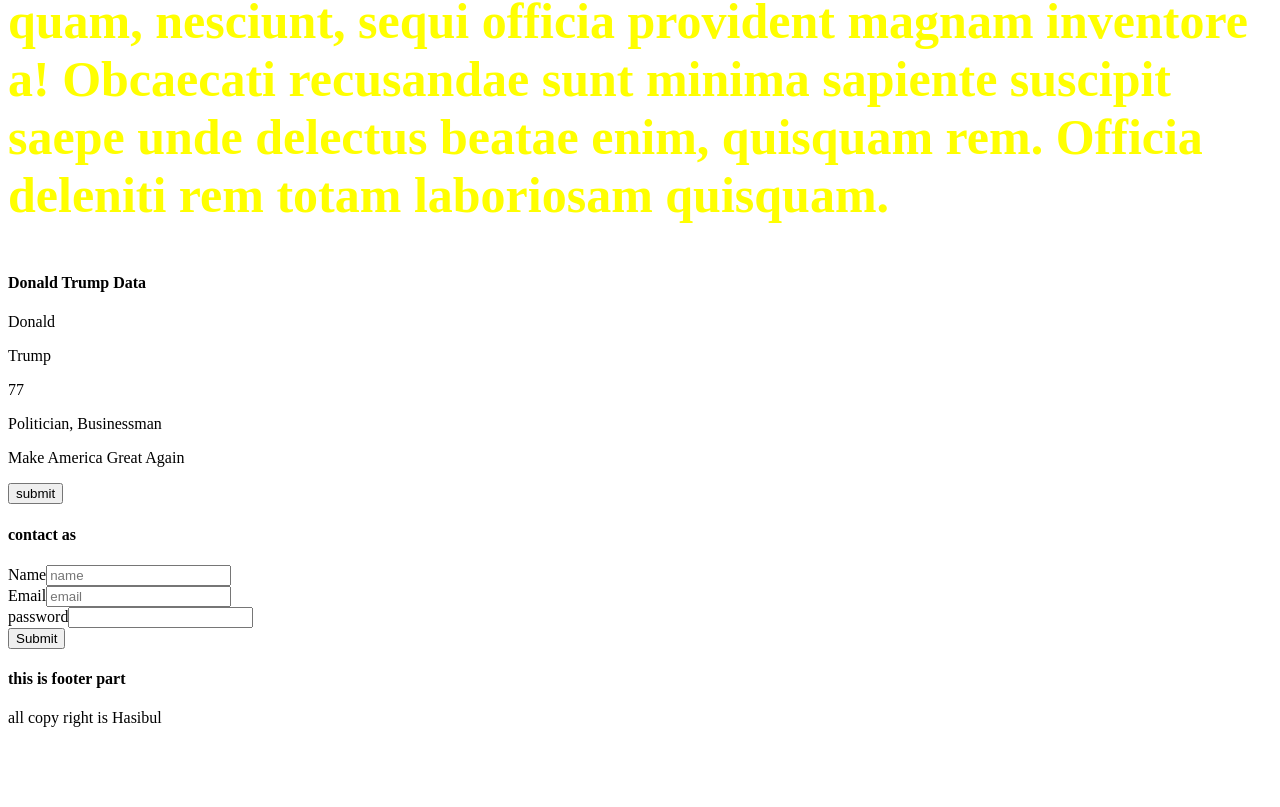
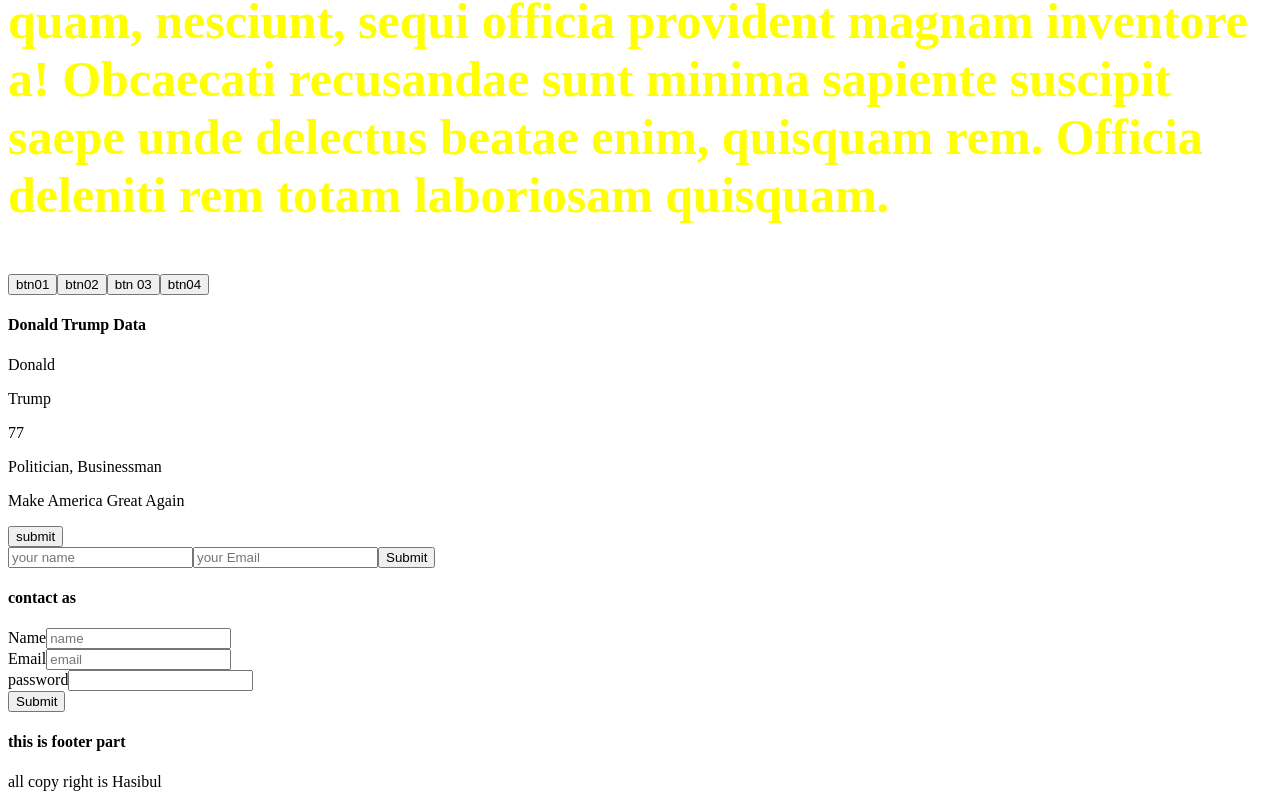
Before and after one commit to Hasibul-islam1/learn-React-, a React (Vite) app: page / in a window 1280 px wide. Shown: the part 1503-2310 px from the top of the page. Before the commit the page ends 2246 px from the top, so only its background shows below. Built offline with nearby package versions, Linux system fonts and the light colour scheme.

Commit message:
add file

```diff
--- a/src/App.jsx
+++ b/src/App.jsx
@@ -14,6 +14,8 @@
 import DrivenData from "./component/DrivenData";
 import DataDrivenObject from "./component/DataDrivenObject";
 import DataDrivenFuncation from "./component/DataDrivenFuncation";
+import RespoindingEvent from "./component/RespoindingEvent";
+import From from "./component/From";
 
 
 
@@ -45,8 +47,10 @@
       <If_else/>
       <Loop/>
       <Blog/>
+      <RespoindingEvent/>
       <DataDrivenObject itme={trump}/>
       <DataDrivenFuncation childbtn={btnClick}/>
+      <From/>
       <Contact/>
       <Footer/>
     </div>
--- /dev/null
+++ b/src/component/From.jsx
@@ -0,0 +1,18 @@
+
+const From = () => {
+    function FromHandle(event) {
+        event.preventDefault();
+        alert("data store")
+    }
+    return (
+        <div>
+            <form onSubmit={FromHandle}>
+                <input type="text" placeholder="your name" />
+                <input type="text" placeholder="your Email" />
+                <button type="submit">Submit</button>
+            </form>
+        </div>
+    );
+};
+
+export default From;
--- /dev/null
+++ b/src/component/RespoindingEvent.jsx
@@ -0,0 +1,22 @@
+
+const RespoindingEvent = () => {
+    function btn04() {
+        alert("btn 04 clicked")
+    }
+    return (
+        <div>
+            <button onClick={alert("btn 01 clicked")}>btn01</button>
+            <button onClick={()=>{
+                alert("btn 02 clicked")
+            }}>btn02</button>
+            <button onClick={
+                function hellow() {
+                    alert("btn 03 clicked")
+                }
+            }>btn 03</button>
+            <button onClick={btn04}>btn04</button>
+        </div>
+    );
+};
+
+export default RespoindingEvent;
```
